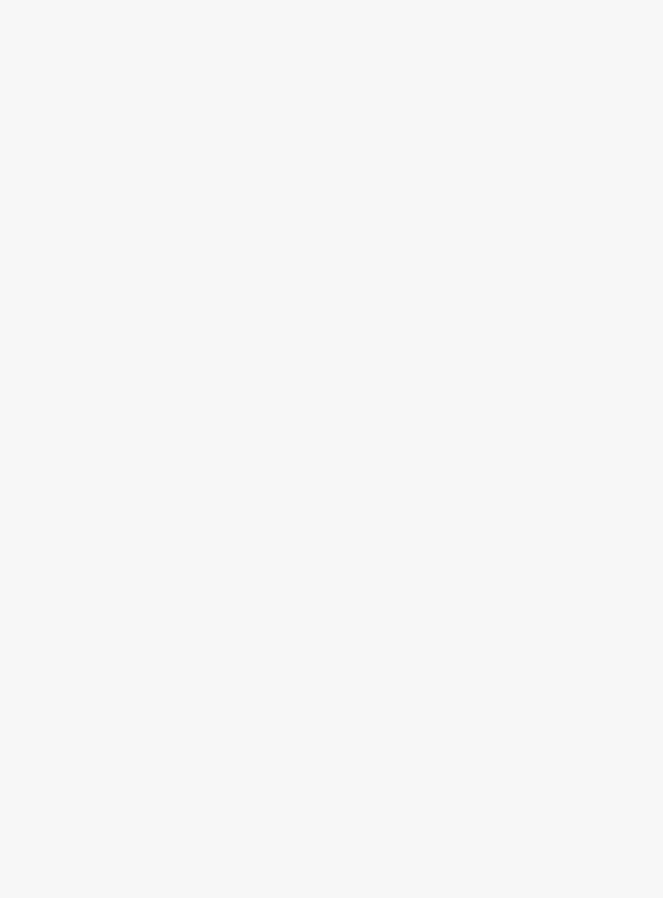
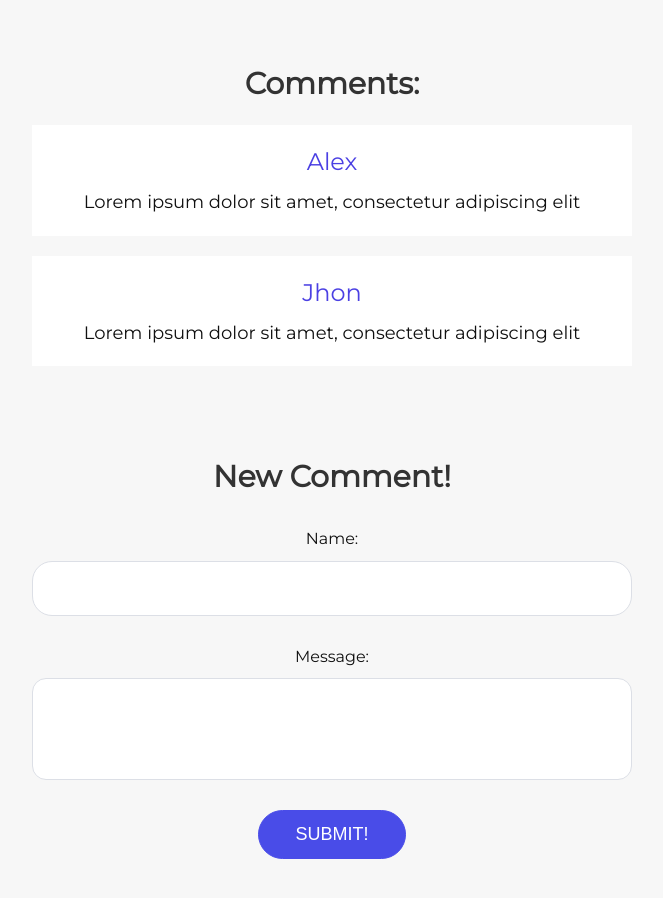
Before and after one commit to RedBigNow/Blog-nuxt, a Nuxt app: page /blog/1 in a window 1280 px wide. Shown: the part 620-1518 px from the top of the page, without its empty margins (308-971 px from the left). Before the commit the page ends 880 px from the top, so only its background shows below. Built offline with nearby package versions, Linux system fonts and the light colour scheme.

Commit message:
added comment form

```diff
--- /dev/null
+++ b/components/Blog/Post.vue
@@ -0,0 +1,27 @@
+<template>
+    <section class="post">
+            <div class="container">
+                <!-- header -->
+                <div class="post-header">
+                    <img :src="post.img" :alt="post.title">
+                    <h1 class="title">{{ post.title }}</h1>
+                    <p>{{ post.descr }}</p>
+                </div>
+                <!-- body -->
+                <div class="post-body">
+                    <p>{{ post.content }}</p>
+                </div>
+            </div>
+        </section>
+</template>
+
+<script>
+export default {
+    props: {
+        post: {
+            type: Object,
+            required: true
+        }
+    }
+}
+</script>
--- /dev/null
+++ b/components/Comments/Comments.vue
@@ -0,0 +1,43 @@
+<template>
+    <section v-if="comments" class="comments">
+        <div class="container">
+            <h2 class="title">Comments:</h2>
+            <div class="comment" v-for="comment in comments" :key="comment.name">
+                <p class="name">{{ comment.name }}</p>
+                <p class="text">{{ comment.text }}</p>
+            </div>
+        </div>
+    </section>
+</template>
+
+<script>
+export default {
+    props: {
+        comments: {
+            type: Array,
+            default: null
+        }
+    }
+}
+</script>
+
+<style lang="scss">
+.comments {
+    margin: 30px auto;
+    text-align: center;
+}
+
+.comment {
+    padding: 20px;
+    margin-bottom: 20px;
+    width: 600px;
+    text-align: center;
+    background-color: #fff;
+
+    .name {
+        margin-bottom: 12px;
+        font-size: 24px;
+        color: #4b40e3;
+    }
+}
+</style>
--- /dev/null
+++ b/components/Comments/NewComment.vue
@@ -0,0 +1,49 @@
+<template>
+    <section class="new-comment">
+        <div class="container">
+            <h2 class="title">New Comment!</h2>
+            <form @submit.prevent="onSubmit" class="new-comment__form">
+                <label>Name:</label>
+                <input v-model="comment.name" type="text">
+                <label>Message:</label>
+                <textarea v-model="comment.text"></textarea>
+                <div class="controls">
+                    <button class="btn btnPrimary">Submit!</button>
+                </div>
+            </form>
+        </div>
+    </section>
+</template>
+
+<script>
+export default {
+    data () {
+        return {
+            comment: {
+                name: '',
+                text: ''
+            }
+        }
+    },
+    methods: {
+        onSubmit () {
+            console.log(this.comment)
+        }
+    }
+}
+</script>
+
+<style lang="scss">
+.new-comment {
+    text-align: center;
+
+    .new-comment__form {
+        max-width: 600px;
+        margin: 30px auto;
+    }
+
+    .controls {
+        margin: 30px 0;
+    }
+}
+</style>
--- a/pages/blog/_id/index.vue
+++ b/pages/blog/_id/index.vue
@@ -1,27 +1,22 @@
 <template>
     <div class="wrapper-content wrapper-content--fixed">
-        <section class="post">
-            <div class="container">
-
-                <!-- header -->
-                <div class="post-header">
-                    <img :src="post.img" :alt="post.title">
-                    <h1 class="title">{{ post.title }}</h1>
-                    <p>{{ post.descr }}</p>
-                </div>
-
-                <!-- body -->
-                <div class="post-body">
-                    <p>{{ post.content }}</p>
-                </div>
-
-            </div>
-        </section>
+        <post :post="post"/>
+        <comments :comments="comments" />
+        <newComment />
     </div>
 </template>
 
 <script>
+import post from '@/components/Blog/Post.vue'
+import comments from '@/components/Comments/Comments.vue'
+import newComment from '@/components/Comments/NewComment.vue'
+
 export default {
+    components: {
+        post,
+        comments,
+        newComment
+    },
     data () {
         return {
             post: {
@@ -30,7 +25,11 @@ export default {
                 descr: 'Lorem ipsum dolor sit amet, consectetur adipiscing elit',
                 content: 'Lorem ipsum dolor sit amet, consectetur adipiscing elit Lorem ipsum dolor sit amet, consectetur adipiscing elit Lorem ipsum dolor sit amet, consectetur adipiscing elit Lorem ipsum dolor sit amet, consectetur adipiscing elit',
                 img: 'https://lawnuk.com/wp-content/uploads/2016/08/sprogs-dogs.jpg'
-            }
+            },
+            comments: [
+                { name: 'Alex', text: 'Lorem ipsum dolor sit amet, consectetur adipiscing elit'},
+                { name: 'Jhon', text: 'Lorem ipsum dolor sit amet, consectetur adipiscing elit'}
+            ]
         }
     }
 }
```
